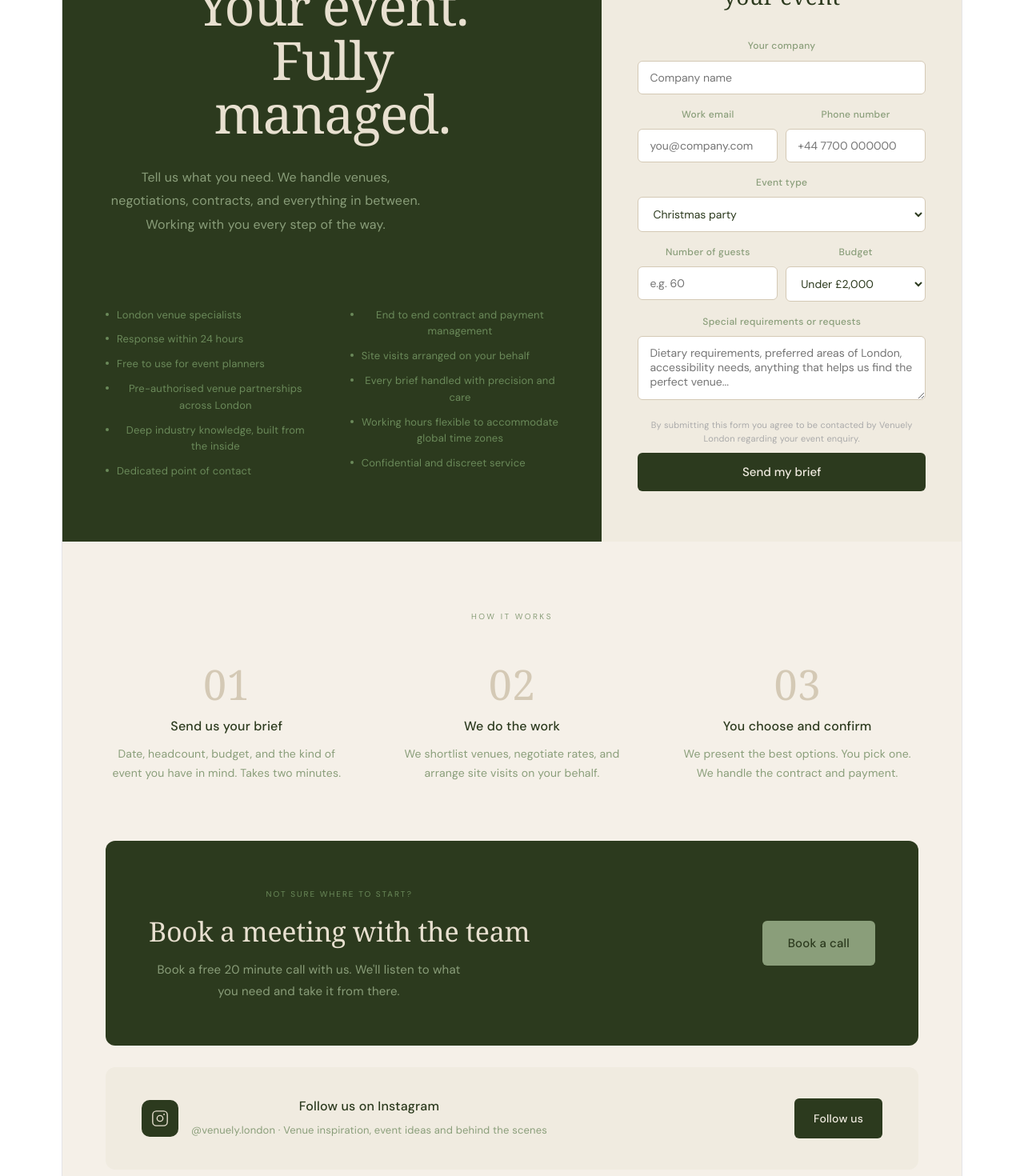
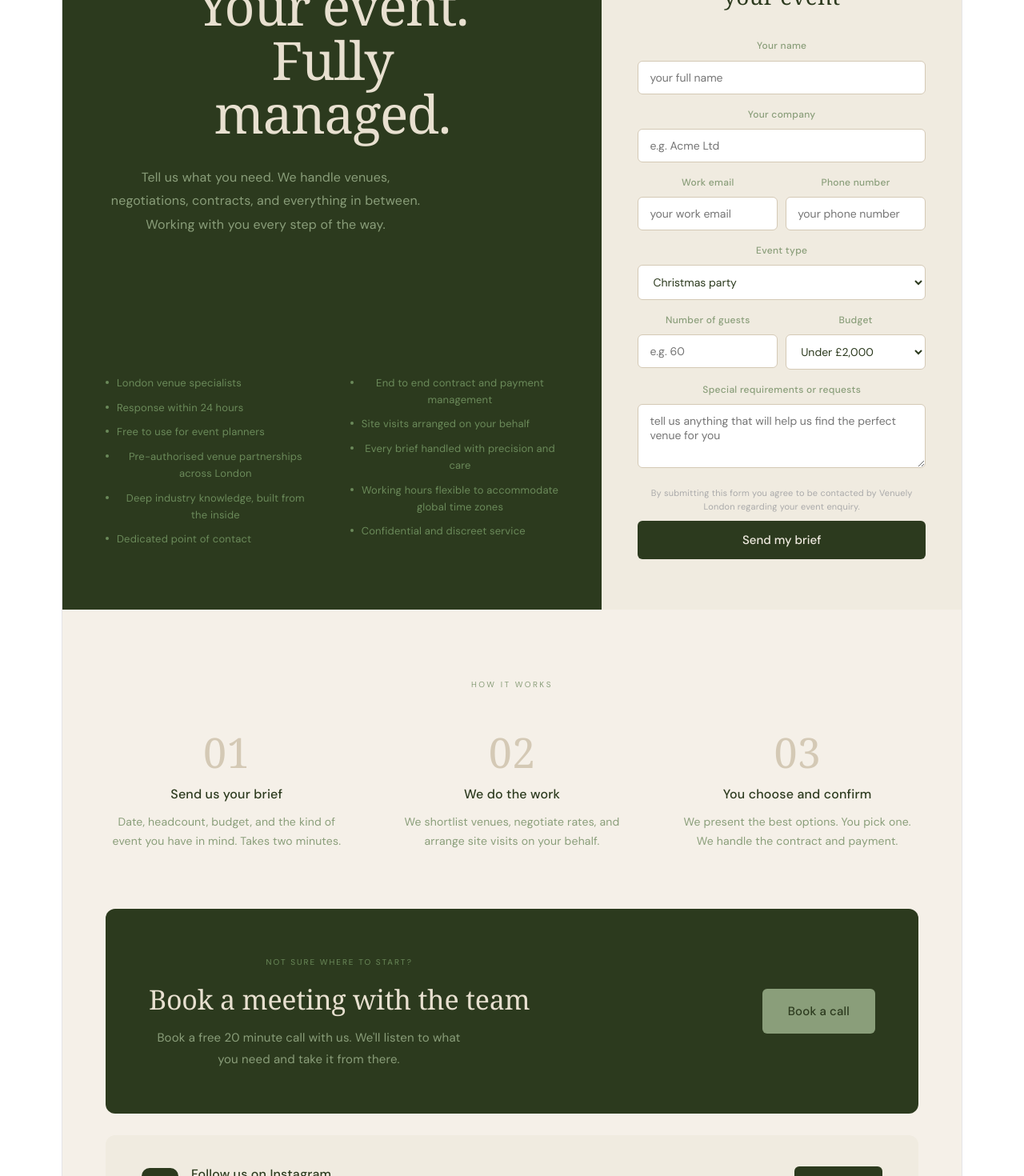
Before and after one commit to venuelylondon/Venuely, a React (Vite) app: page / in a window 1280 px wide. Shown: the part 340-1810 px from the top of the page at 80% size. Built offline with nearby package versions, Linux system fonts and the light colour scheme.

Commit message:
add name field fix placeholders instagram and cta

```diff
--- a/src/VenuelyLanding.jsx
+++ b/src/VenuelyLanding.jsx
@@ -3,6 +3,7 @@ import { useState, useEffect } from "react";
 const FORMSPREE_ENDPOINT = "https://formspree.io/f/mkoegwqp";
 
 export default function VenuelyLanding() {
+  const [name, setName] = useState("");
   const [email, setEmail] = useState("");
   const [phone, setPhone] = useState("");
   const [company, setCompany] = useState("");
@@ -37,7 +38,7 @@ export default function VenuelyLanding() {
       await fetch(FORMSPREE_ENDPOINT, {
         method: "POST",
         headers: { "Content-Type": "application/json", Accept: "application/json" },
-        body: JSON.stringify({ email, phone, company, ...brief, budget: brief.budget === "Other" ? otherBudget : brief.budget }),
+        body: JSON.stringify({ name, company, email, phone, eventType: brief.eventType, guests: brief.guests, budget: brief.budget === "Other" ? otherBudget : brief.budget, requirements: brief.requirements }),
       });
     } catch (e) {}
     setSubmitting(false);
@@ -134,23 +135,28 @@ export default function VenuelyLanding() {
               <p style={{ fontFamily: "Georgia, serif", fontSize: 28, color: "#2c3a1e", marginBottom: "1.75rem", fontWeight: 400, lineHeight: 1.2 }}>Tell us about<br />your event</p>
 
               <div style={{ marginBottom: 12 }}>
+                <label style={labelStyle}>Your name</label>
+                <input type="text" placeholder="your full name" value={name} onChange={e => setName(e.target.value)} style={fieldStyle} {...h} />
+              </div>
+
+              <div style={{ marginBottom: 12 }}>
                 <label style={labelStyle}>Your company</label>
-                <input type="text" placeholder="Company name" value={company} onChange={e => setCompany(e.target.value)} style={fieldStyle} {...h} />
+                <input type="text" placeholder="e.g. Acme Ltd" value={company} onChange={e => setCompany(e.target.value)} style={fieldStyle} {...h} />
               </div>
 
               <div style={{ display: "grid", gridTemplateColumns: "1fr 1fr", gap: 10, marginBottom: 12 }}>
                 <div>
                   <label style={labelStyle}>Work email</label>
-                  <input type="email" placeholder="you@company.com" value={email} onChange={e => { setEmail(e.target.value); setError(""); }} style={fieldStyle} {...h} />
+                  <input type="email" placeholder="your work email" value={email} onChange={e => { setEmail(e.target.value); setError(""); }} style={fieldStyle} {...h} />
                 </div>
                 <div>
                   <label style={labelStyle}>Phone number</label>
-                  <input type="tel" placeholder="+44 7700 000000" value={phone} onChange={e => { setPhone(e.target.value); setError(""); }} style={fieldStyle} {...h} />
+                  <input type="tel" placeholder="your phone number" value={phone} onChange={e => { setPhone(e.target.value); setError(""); }} style={fieldStyle} {...h} />
                 </div>
               </div>
 
               {error && (
-                <p style={{ fontSize: 12, color: "#993C1D", marginBottom: 12, lineHeight: 1.5 }}>{error}</p>
+                <p style={{ color: "#993C1D", fontSize: 12, lineHeight: 1.5, marginBottom: 12 }}>{error}</p>
               )}
 
               <div style={{ marginBottom: 12 }}>
@@ -182,7 +188,7 @@ export default function VenuelyLanding() {
 
               <div style={{ marginBottom: 16 }}>
                 <label style={labelStyle}>Special requirements or requests</label>
-                <textarea placeholder="Dietary requirements, preferred areas of London, accessibility needs, anything that helps us find the perfect venue..." value={brief.requirements} onChange={e => setBrief({ ...brief, requirements: e.target.value })} style={{ ...fieldStyle, minHeight: 80, resize: "vertical" }} />
+                <textarea placeholder="tell us anything that will help us find the perfect venue for you" value={brief.requirements} onChange={e => setBrief({ ...brief, requirements: e.target.value })} style={{ ...fieldStyle, minHeight: 80, resize: "vertical" }} />
               </div>
 
               <p style={{ fontSize: 11, color: "#aaa", marginBottom: 10, lineHeight: 1.5 }}>
@@ -227,7 +233,7 @@ export default function VenuelyLanding() {
             <h2 style={{ fontFamily: "Georgia, serif", fontSize: 34, color: "#e8e0d0", fontWeight: 300, marginBottom: "0.75rem", lineHeight: 1.2 }}>Book a meeting with the team</h2>
             <p style={{ fontSize: 15, color: "#8a9e7a", maxWidth: 400, lineHeight: 1.8 }}>Book a free 20 minute call with us. We'll listen to what you need and take it from there.</p>
           </div>
-          <a href="mailto:hello@venuely.london?subject=I'd like to book a call" style={{ background: "#8a9e7a", color: "#2c3a1e", fontFamily: "'DM Sans', sans-serif", fontSize: 15, fontWeight: 500, padding: "15px 32px", borderRadius: 6, textDecoration: "none", whiteSpace: "nowrap", flexShrink: 0 }} {...h}>
+          <a href="mailto:hello@venuely.london?subject=Book a call with Venuely" style={{ background: "#8a9e7a", color: "#2c3a1e", fontFamily: "'DM Sans', sans-serif", fontSize: 15, fontWeight: 500, padding: "15px 32px", borderRadius: 6, textDecoration: "none", whiteSpace: "nowrap", flexShrink: 0 }} {...h}>
             Book a call
           </a>
         </div>
@@ -244,7 +250,7 @@ export default function VenuelyLanding() {
             </div>
             <div>
               <p style={{ fontSize: 16, fontWeight: 500, color: "#2c3a1e", marginBottom: 4 }}>Follow us on Instagram</p>
-              <p style={{ fontSize: 13, color: "#8a9e7a" }}>@venuely.london · Venue inspiration, event ideas and behind the scenes</p>
+              <p style={{ fontSize: 13, color: "#8a9e7a" }}>@venuely.london</p>
             </div>
           </div>
           <a href="https://www.instagram.com/venuely.london/" target="_blank" rel="noreferrer" style={{ background: "#2c3a1e", color: "#f0ebe0", fontFamily: "'DM Sans', sans-serif", fontSize: 14, fontWeight: 500, padding: "12px 24px", borderRadius: 6, textDecoration: "none", whiteSpace: "nowrap", flexShrink: 0 }} {...h}>
```
